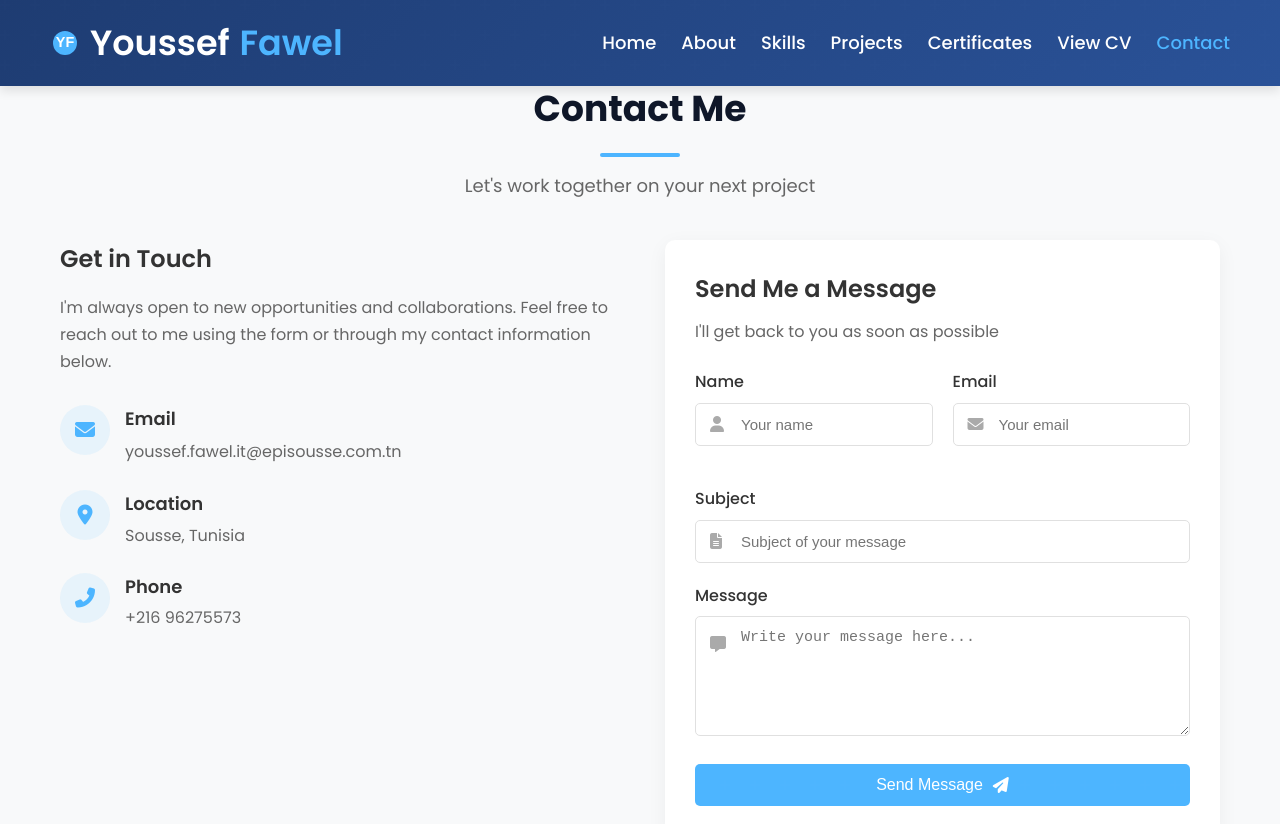
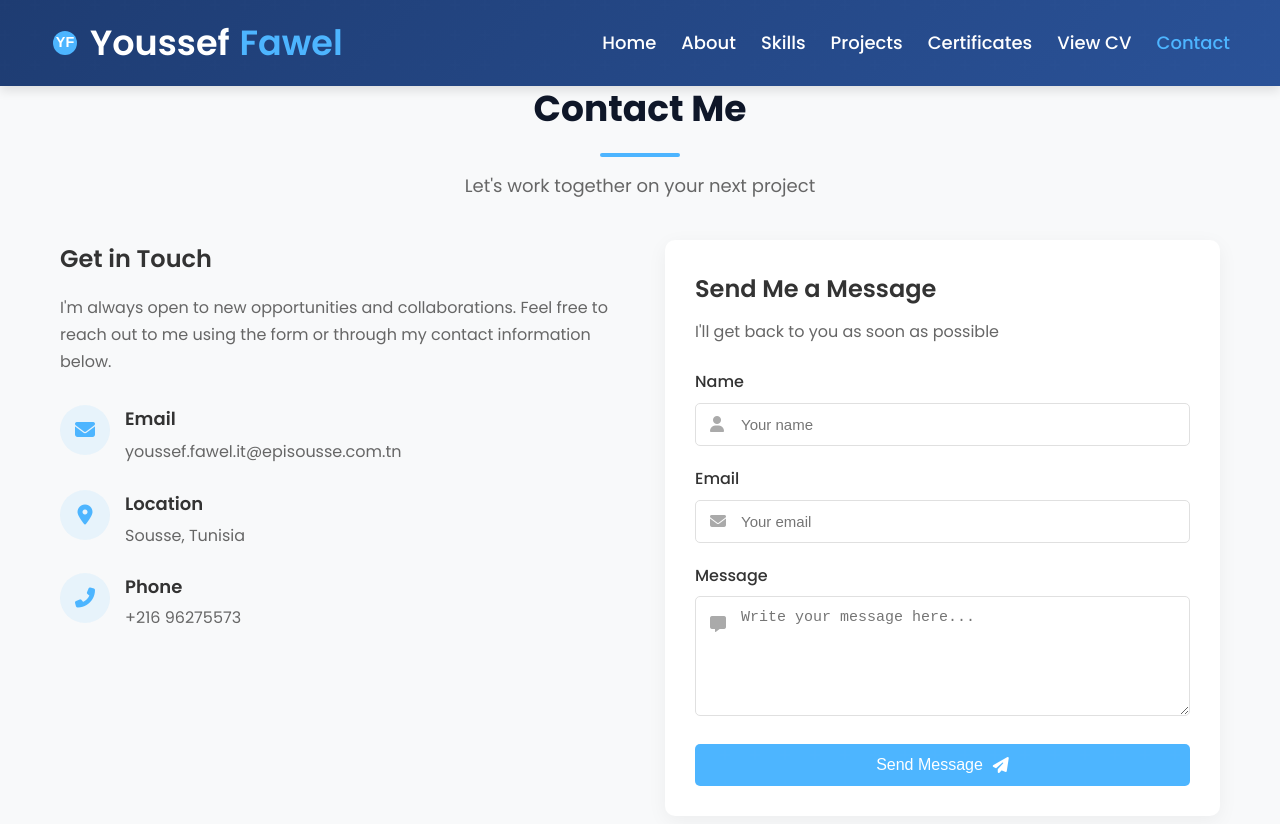
Before and after one commit to Youssef-Fawel/Portfolio, a React (Create React App) app: page /contact in a window 1280 px wide. Shown: the top 824 px of the page. Built offline with nearby package versions, Linux system fonts and the light colour scheme.

Commit message:
Update Contact.js

```diff
--- a/src/pages/Contact.js
+++ b/src/pages/Contact.js
@@ -6,7 +6,6 @@ const Contact = () => {
   const [formData, setFormData] = useState({
     name: '',
     email: '',
-    subject: '',
     message: ''
   });
 
@@ -32,10 +31,6 @@ const Contact = () => {
       errors.email = "Email is required";
     } else if (!/^[^\s@]+@[^\s@]+\.[^\s@]+$/.test(formData.email)) {
       errors.email = "Email address is invalid";
-    }
-
-    if (!formData.subject.trim()) {
-      errors.subject = "Subject is required";
     }
 
     if (!formData.message.trim()) {
@@ -102,7 +97,6 @@ const Contact = () => {
           setFormData({
             name: '',
             email: '',
-            subject: '',
             message: ''
           });
 
@@ -235,7 +229,7 @@ const Contact = () => {
                 </motion.div>
               )}
 
-              {/* This is the key part for Netlify forms - the form name must match what's in the hidden input */}
+              {/* Simplified form structure for Netlify */}
               <form
                 name="contact"
                 method="POST"
@@ -252,7 +246,6 @@ const Contact = () => {
                   </label>
                 </p>
 
-                <div className="form-row">
                 <div className="form-group">
                   <label htmlFor="name">Name</label>
                   <div className="input-container">
@@ -285,24 +278,6 @@ const Contact = () => {
                     />
                   </div>
                   {formErrors.email && <div className="error-message">{formErrors.email}</div>}
-                  </div>
-                </div>
-
-                <div className="form-group">
-                  <label htmlFor="subject">Subject</label>
-                  <div className="input-container">
-                    <i className="fas fa-file-alt"></i>
-                    <input
-                      type="text"
-                      id="subject"
-                      name="subject"
-                      placeholder="Subject of your message"
-                      value={formData.subject}
-                      onChange={handleChange}
-                      className={formErrors.subject ? 'error' : ''}
-                    />
-                  </div>
-                  {formErrors.subject && <div className="error-message">{formErrors.subject}</div>}
                 </div>
 
                 <div className="form-group">
```
Lines whose indentation alone changed are shown as unchanged.
